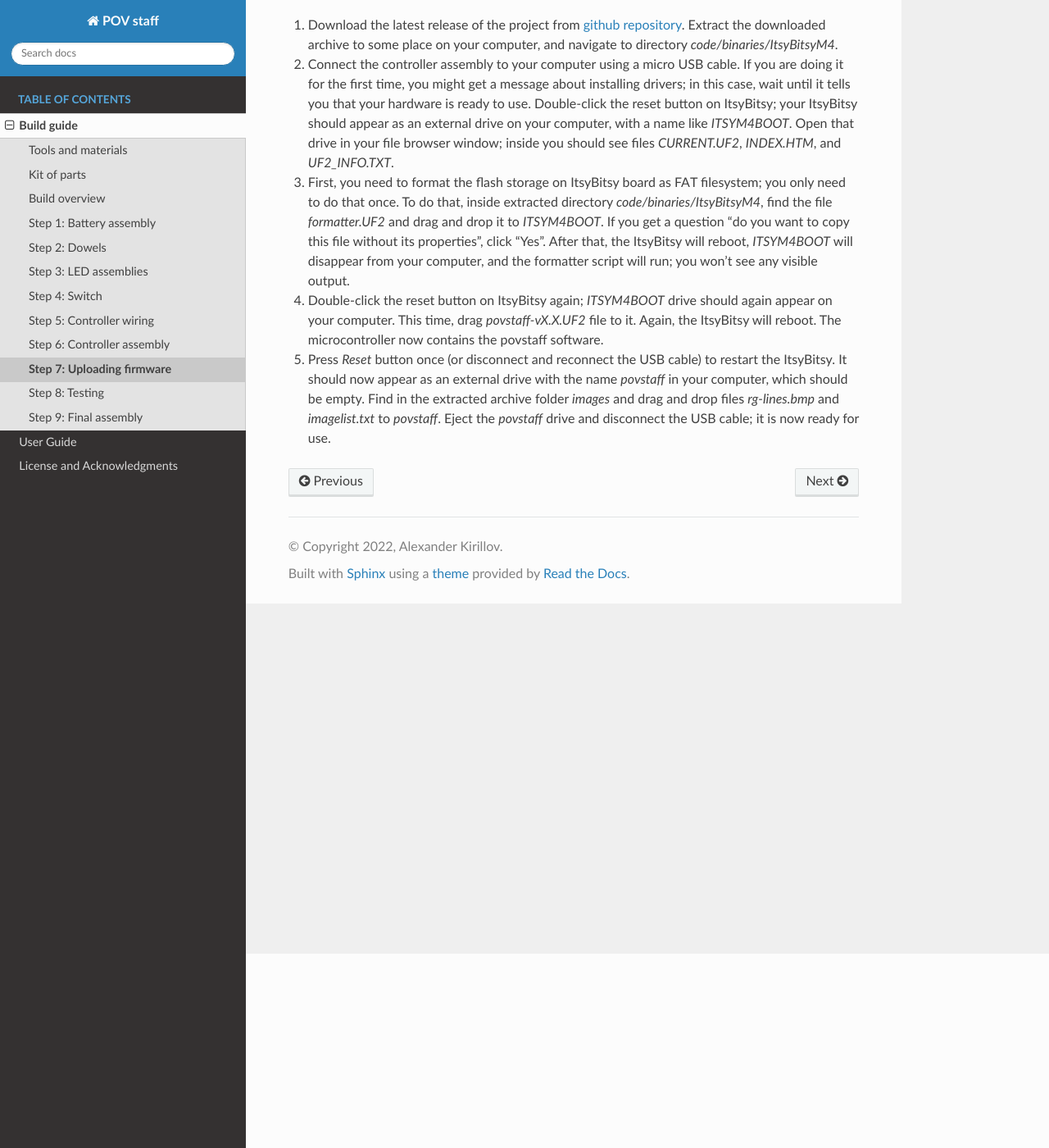
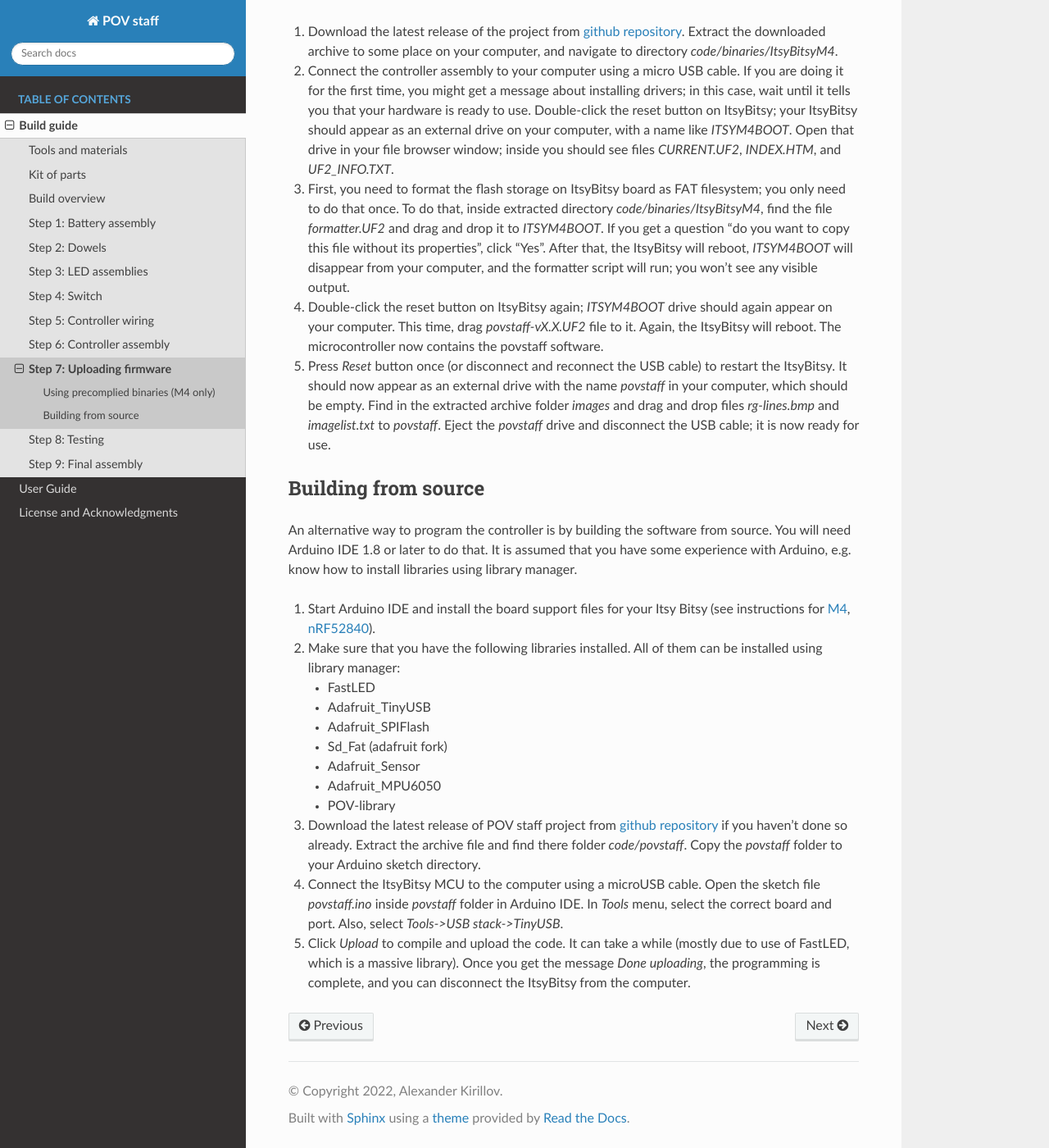
Before and after one commit to shurik179/povstaff, a Sphinx documentation site: the page built from docs/build-programming.rst, in a window 1280 px wide and 1400 px high, scrolled down 237 px. Shown: the whole window at 82% size. Built offline with Sphinx 7.4.7 and the Read the Docs theme 2.0.0, drawn with Linux system fonts in a browser that asks for light colours; formulas are drawn with MathJax 3; some of the changed text lies outside the part shown.

```diff
--- a/docs/build-programming.rst
+++ b/docs/build-programming.rst
@@ -1,8 +1,10 @@
 Step 7: Uploading firmware
 ===============================
-Here, we describe the easiest way to program the controller, using pre-built
-binaries. You can also build software from source, which allows you to modify
-the code any way you like. Please visit |github| for instructions.
+
+Using precomplied binaries (M4 only)
+------------------------------------
+The easiest way to program the controller is by   using pre-built
+binaries (for Itsy Bitsy M4 only).
 
 1. Download the latest release of the project from |github|.
    Extract the downloaded archive to some place on your computer, and navigate to
@@ -34,3 +36,38 @@
    archive folder `images` and drag and drop files `rg-lines.bmp` and
    `imagelist.txt` to `povstaff`. Eject the `povstaff` drive and disconnect
    the USB cable; it is now ready for use.
+
+Building from source
+---------------------
+An alternative way to program the controller is by building the software from
+source. You will need Arduino IDE 1.8 or later to do that. It is assumed that
+you have some experience with Arduino, e.g. know how to install libraries using
+library manager.
+
+1. Start Arduino IDE and install the board support files for your Itsy Bitsy (see instructions for
+   `M4 <https://learn.adafruit.com/introducing-adafruit-itsybitsy-m4/setup>`__,
+   `nRF52840 <https://learn.adafruit.com/adafruit-itsybitsy-nrf52840-express/arduino-support-setup>`__).
+
+2. Make sure that you have the following libraries installed. All of them can
+   be installed using library manager:
+
+   *  FastLED
+   *  Adafruit_TinyUSB
+   *  Adafruit_SPIFlash
+   *  Sd_Fat (adafruit fork)
+   *  Adafruit_Sensor
+   *  Adafruit_MPU6050
+   *  POV-library
+
+3. Download the latest release of POV staff project from |github| if you
+   haven't done so already. Extract the archive file and find there folder
+   `code/povstaff`. Copy the `povstaff` folder to your Arduino sketch directory.
+
+4. Connect the ItsyBitsy MCU to the computer using a microUSB cable.
+   Open the sketch file `povstaff.ino` inside `povstaff` folder in Arduino IDE.
+   In `Tools` menu, select the correct board and port. Also, select `Tools->USB stack->TinyUSB`.
+
+5. Click `Upload` to compile and upload the code. It can take  a while (mostly
+   due to use of FastLED, which is a massive library). Once you get the message
+   `Done uploading`, the programming is complete, and you can disconnect the
+   ItsyBitsy from the computer.
```
Also changed, not shown: 1 other file.
